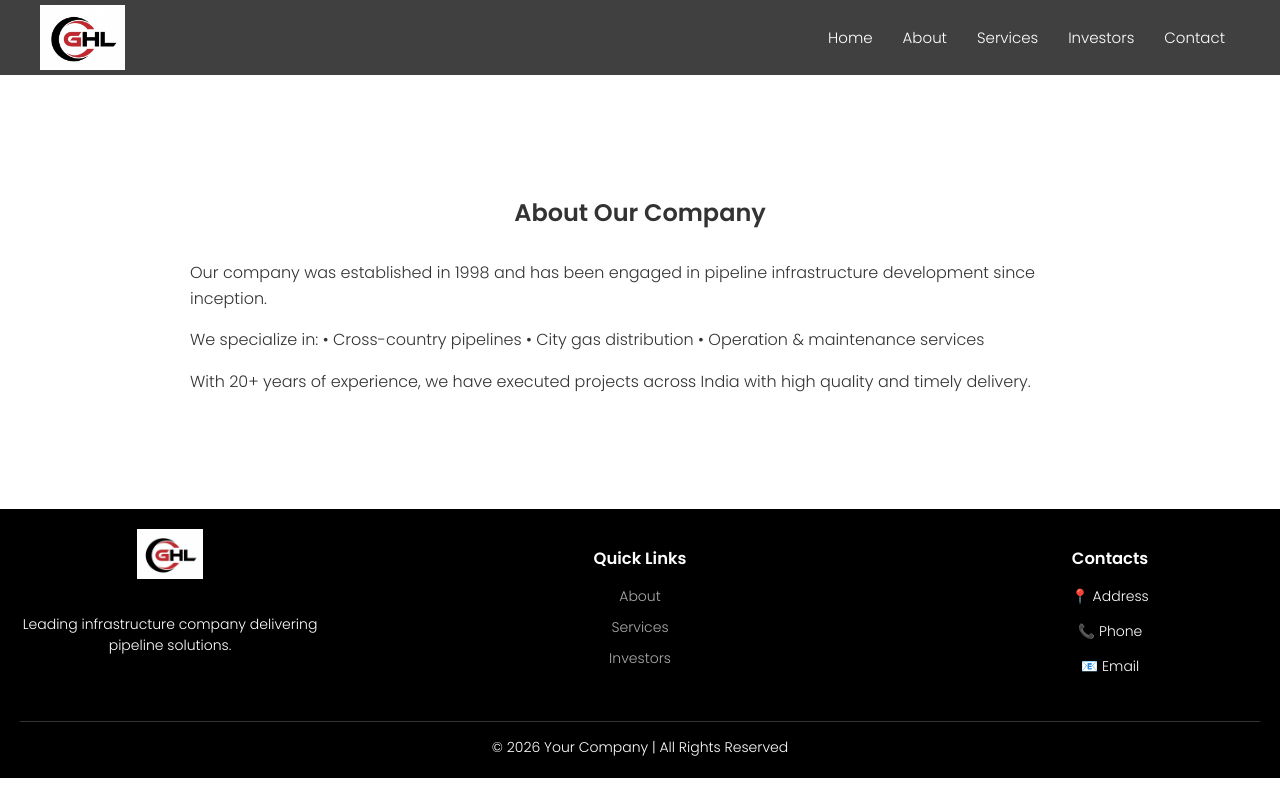
After one commit to kinzazahra/GHL, a Flask app: page /about in a window 1280 px wide. The commit adds this page. Run offline with Flask 3, Linux system fonts and the light colour scheme.

Commit message:
updated templates with base.html and fixed pages

```diff
--- a/app.py
+++ b/app.py
@@ -3,9 +3,25 @@ import os
 
 app = Flask(__name__, static_folder='static', template_folder='templates')
 
+# HOME PAGE
 @app.route('/')
 def home():
     return render_template('index.html')
 
+# ABOUT PAGE
+@app.route('/about')
+def about():
+    return render_template('about.html')
+
+# SERVICES PAGE
+@app.route('/services')
+def services():
+    return render_template('services.html')
+
+# INVESTORS PAGE
+@app.route('/investors')
+def investors():
+    return render_template('investors.html')
+
 if __name__ == '__main__':
     app.run(host='0.0.0.0', port=int(os.environ.get("PORT", 5000)))
--- a/static/css/style.css
+++ b/static/css/style.css
@@ -365,3 +365,20 @@ footer {
     border-top: 1px solid #333;
     padding-top: 15px;
 }
+
+.about-page {
+    padding: 100px 60px;
+    max-width: 900px;
+    margin: auto;
+    text-align: left;
+}
+
+.about-page h1 {
+    text-align: center;
+    margin-bottom: 30px;
+}
+
+.about-page p {
+    margin-bottom: 15px;
+    line-height: 1.6;
+}
--- /dev/null
+++ b/templates/about.html
@@ -0,0 +1,28 @@
+{% extends "base.html" %}
+
+{% block title %}About{% endblock %}
+
+{% block content %}
+
+<section class="about-page">
+    <h1>About Our Company</h1>
+
+    <p>
+        Our company was established in 1998 and has been engaged in pipeline
+        infrastructure development since inception.
+    </p>
+
+    <p>
+        We specialize in:
+        • Cross-country pipelines
+        • City gas distribution
+        • Operation & maintenance services
+    </p>
+
+    <p>
+        With 20+ years of experience, we have executed projects across India
+        with high quality and timely delivery.
+    </p>
+</section>
+
+{% endblock %}
--- /dev/null
+++ b/templates/base.html
@@ -0,0 +1,72 @@
+<!DOCTYPE html>
+<html lang="en">
+<head>
+<meta charset="UTF-8">
+<title>{% block title %}Your Company{% endblock %}</title>
+
+<link href="https://fonts.googleapis.com/css2?family=Poppins:wght@300;600&display=swap" rel="stylesheet">
+<link rel="stylesheet" href="{{ url_for('static', filename='css/style.css') }}">
+<link rel="stylesheet" href="https://cdn.jsdelivr.net/npm/swiper@11/swiper-bundle.min.css"/>
+<link href="https://unpkg.com/aos@2.3.1/dist/aos.css" rel="stylesheet">
+
+</head>
+
+<body>
+
+<!-- NAVBAR -->
+<header class="header">
+    <div class="logo">
+        <img src="{{ url_for('static', filename='images/logo.png') }}">
+    </div>
+
+    <nav>
+        <a href="/">Home</a>
+        <a href="/about">About</a>
+        <a href="/services">Services</a>
+        <a href="/investors">Investors</a>
+        <a href="/#contact">Contact</a>
+    </nav>
+</header>
+
+<!-- PAGE CONTENT -->
+{% block content %}{% endblock %}
+
+<!-- FOOTER -->
+<footer class="footer">
+    <div class="footer-container">
+        <div class="footer-col">
+            <img src="{{ url_for('static', filename='images/logo.png') }}" class="footer-logo">
+            <p>Leading infrastructure company delivering pipeline solutions.</p>
+        </div>
+
+        <div class="footer-col">
+            <h3>Quick Links</h3>
+            <ul>
+                <li><a href="/about">About</a></li>
+                <li><a href="/services">Services</a></li>
+                <li><a href="/investors">Investors</a></li>
+            </ul>
+        </div>
+
+        <div class="footer-col">
+            <h3>Contacts</h3>
+            <p>📍 Address</p>
+            <p>📞 Phone</p>
+            <p>📧 Email</p>
+        </div>
+    </div>
+
+    <div class="footer-bottom">
+        © 2026 Your Company | All Rights Reserved
+    </div>
+</footer>
+
+<script src="https://cdn.jsdelivr.net/npm/swiper@11/swiper-bundle.min.js"></script>
+<script src="https://unpkg.com/aos@2.3.1/dist/aos.js"></script>
+
+<script>
+AOS.init();
+</script>
+
+</body>
+</html>
```
Also changed, not shown: templates/index.html (+27 -54 lines), templates/investors.html (added, +30 -0 lines), templates/services.html (added, +13 -0 lines).
